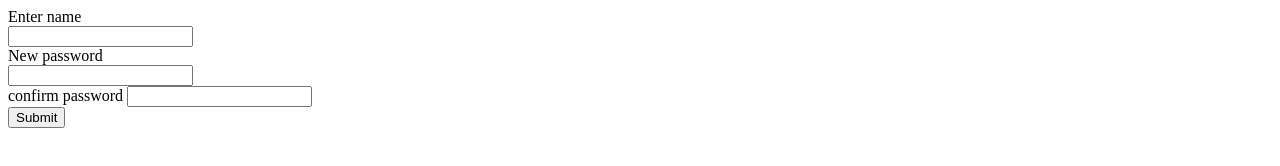
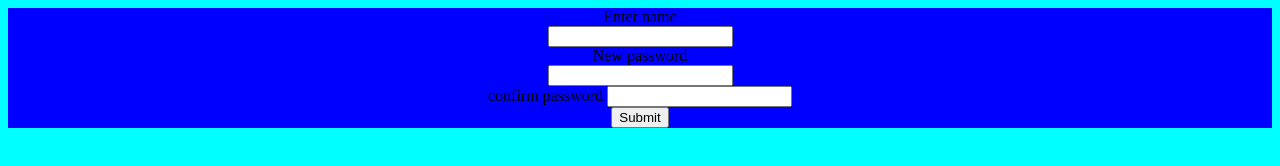
Before and after one commit to yawoffeh/YOD-coffee, a plain HTML site: page welcome.html in a window 1280 px wide. Drawn offline with Linux system fonts and the light colour scheme.

Commit message:
update main

```diff
--- a/welcome.html
+++ b/welcome.html
@@ -1,4 +1,8 @@
 <!DOCTYPE html>
+
+<head>
+    <link rel="stylesheet" href="wel.css">
+</head>
 <html>
 
 <body>
```
